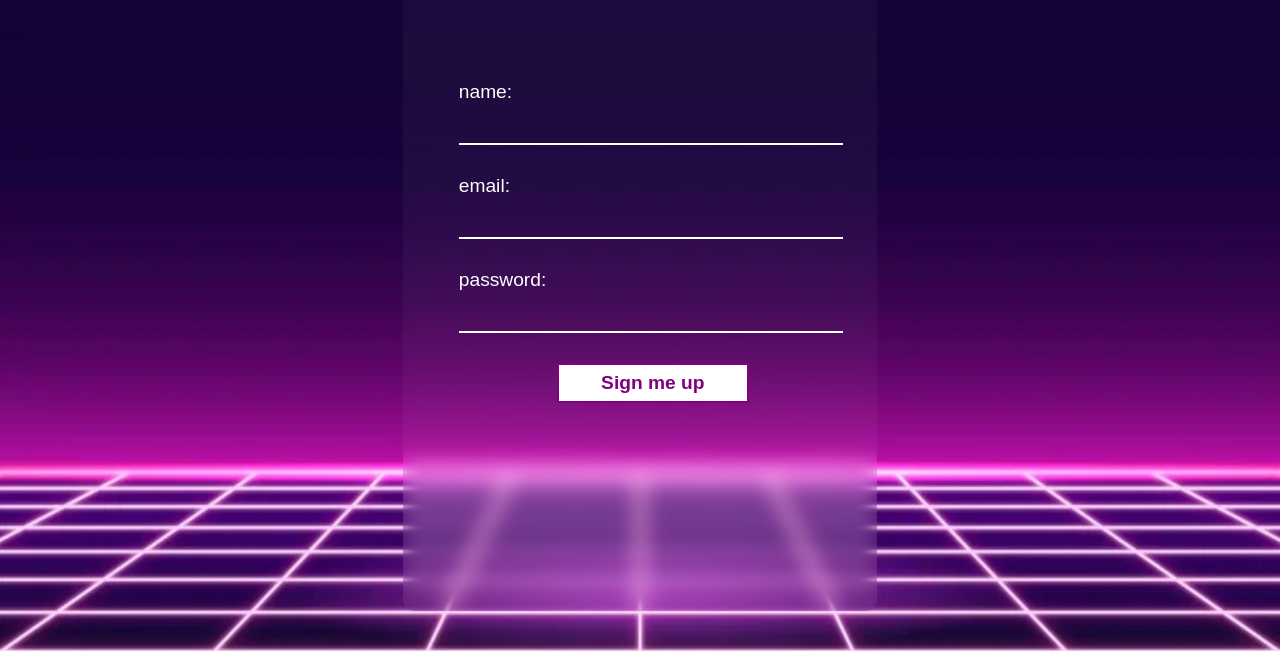
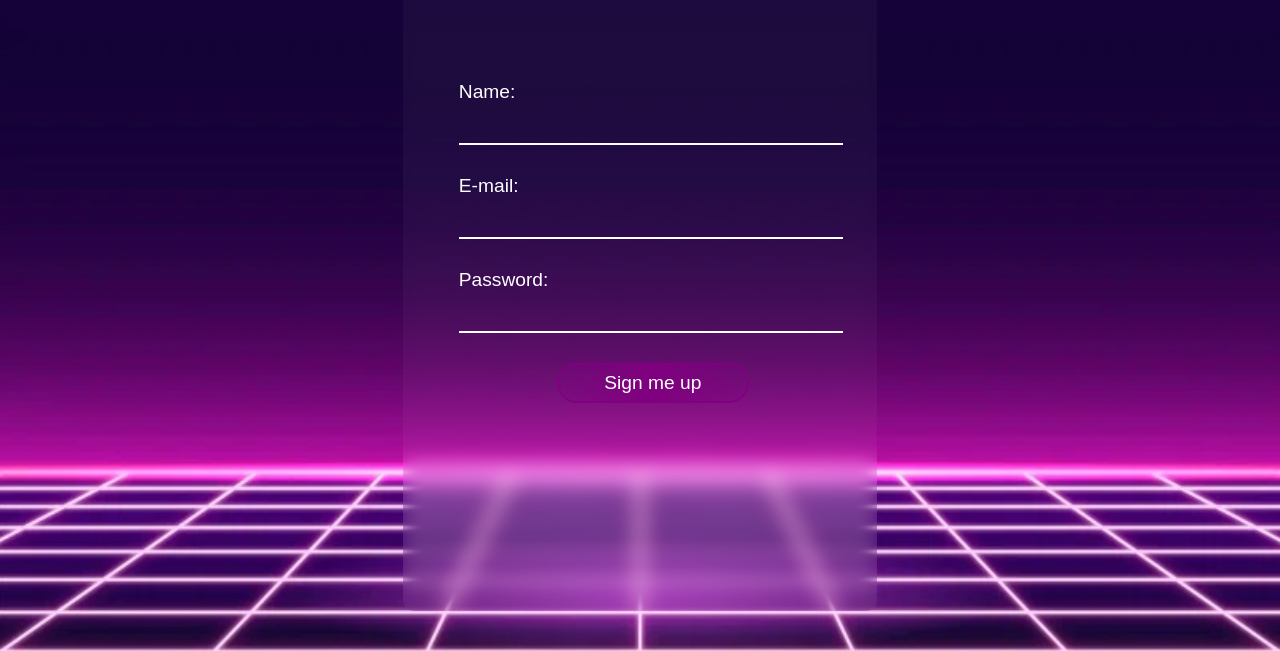
Before and after one commit to Rashi-Goel123/login-page2, a plain HTML site: page index.html in a window 1280 px wide. Shown: the part 149-800 px from the top of the page. Drawn offline with Linux system fonts and the light colour scheme.

Commit message:
added form

```diff
--- a/index.html
+++ b/index.html
@@ -18,20 +18,20 @@
                 <p><b>Register with us to get more details.</b></p>
                 <br><br><br>
                 <div class="input">
-                    <label class="id1">name:</label>
+                    <label class="id1">Name:</label>
                     <input type="name" class="main3" required>
 
                 </div>
                 <div class="input">
-                    <label class="id1">email:</label>
+                    <label class="id1">E-mail:</label>
                     <input type="email" class="main3" required>
                 </div>
                 <div class="input">
-                    <label class="id1">password:</label>
+                    <label class="id1">Password:</label>
                     <input type="password" class="main3" required>
                 </div>
             </form>
-            <button class="submit"><b>Sign me up</b></button>
+            <button class="submit">Sign me up</button>
         </div>
     </div>
 </body>
--- a/style.css
+++ b/style.css
@@ -40,6 +40,7 @@ border-bottom: 2px solid #fff;
     outline:none;
     border:none;
     font-size: 1vw;
+    color:white;
 }
 .head{
    font-size: 3vw;
@@ -56,8 +57,17 @@ p{
     margin-left: 10vw;
     width:15vw;
     height:5vh;
-    background-color: #fff;
-    color: purple;
+    background: linear-gradient(90deg,rgba(128, 0, 128, 0.2),purple,rgba(128, 0, 128, 0.2));
+    color: white;
     font-size: 1.5vw;
+    border-radius: 20px;
    border:2px solid purple;
+   transition: all ease-in-out 0.5s;
 }
+.submit:hover{
+    color:white;
+    background-color: purple;
+    box-shadow:0px 0px 20px #fff ;
+    background: linear-gradient(90deg,purple,rgba(128, 0, 128, 0.2),purple);
+    font-weight: bolder;
+}
```
